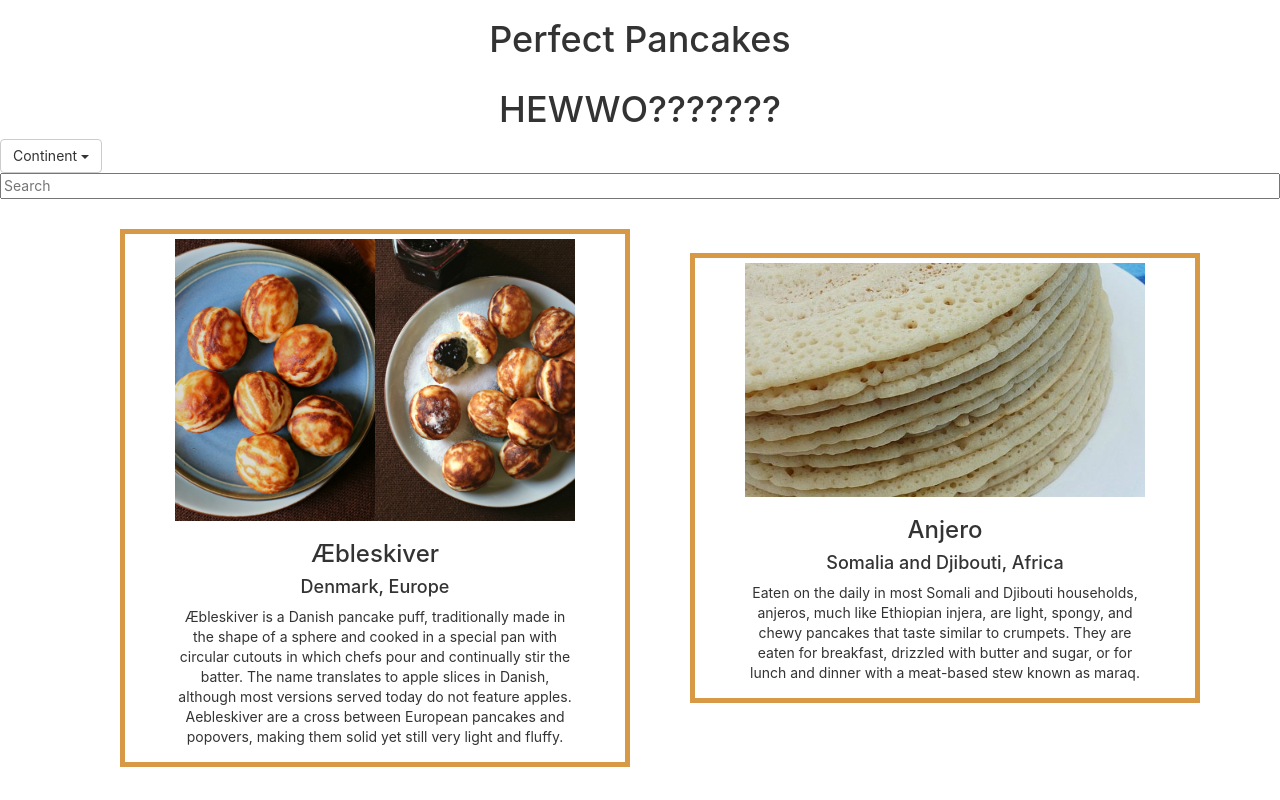
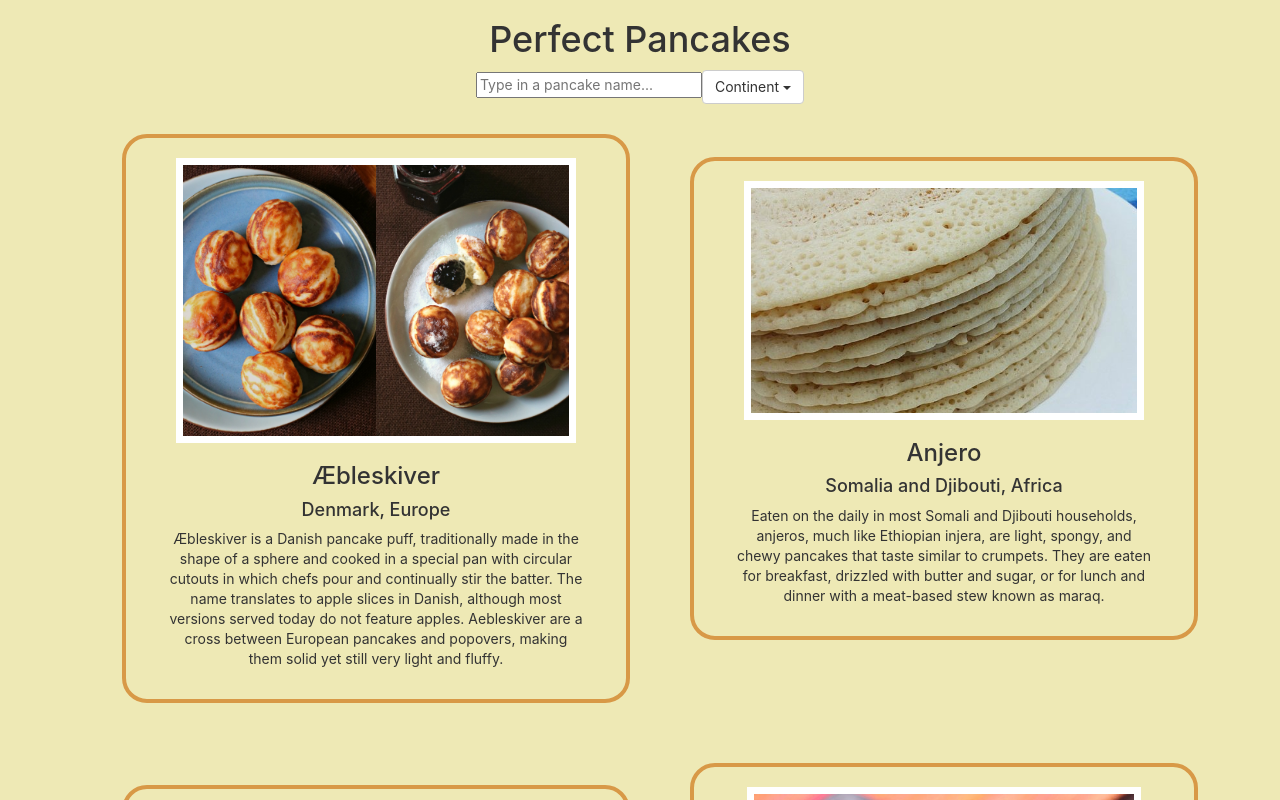
Before and after one commit to kimdahey/perfect-pancakes, a React (Create React App) app: page / in a window 1280 px wide. Shown: the top 800 px of the page. Built offline with nearby package versions, Linux system fonts and the light colour scheme.

Commit message:
some html changes, fix index.html problem with github pages

```diff
--- a/src/App.css
+++ b/src/App.css
@@ -18,13 +18,14 @@
   color: white;
 }
 
-li {
+
+li#pan {
   margin: 30px;
   list-style-type: none;
   display: inline-flex;
-  flex: 1;
   list-style-position: inside;
-  border: 5px solid #D89947;
+  border: 4px solid #D89947;
+  border-radius: 25px;
 }
 
 ul {
@@ -32,20 +33,31 @@ ul {
 }
 
 img {
+  border: 7px solid white;
   max-width: 400px;
   max-height: 300px;
 }
 
+.continentDropdown {
+  text-align: center;
+  margin: 0 auto;
+}
+
 .filtered-list {
-  text-align: center;
   display: grid;
 
 }
 
 .pancake {
-  padding: 5px 50px;
+  padding: 20px 40px;
   max-width: 500px;
   text-align: center;
+}
+
+.searcher {
+  max-width: 500px;
+  text-align: center;
+  margin: 0 auto;
 }
 
 .App-link {
--- a/src/FilteredList.jsx
+++ b/src/FilteredList.jsx
@@ -38,8 +38,10 @@ class FilteredList extends Component {
     render() {
         return (
             <div className="filtered-list">
-                <h1>HEWWO???????</h1>
-                <DropdownButton id="continentDropdown" title={"Continent"}>
+                <div class="searcher">
+                <input type="text" placeholder="Type in a pancake name..." onChange={this.onSearch} />
+
+                <DropdownButton class="continentDropdown" id="continentDropdown" title={"Continent"}>
                     <MenuItem eventKey="All" onSelect={this.selectDropdown}>All</MenuItem>
                     <MenuItem eventKey="The Americas" onSelect={this.selectDropdown}>The Americas</MenuItem>
                     <MenuItem eventKey="Europe" onSelect={this.selectDropdown}>Europe</MenuItem>
@@ -47,13 +49,8 @@ class FilteredList extends Component {
                     <MenuItem eventKey="Asia/Pacific Region" onSelect={this.selectDropdown}>Asia/Pacific Region</MenuItem>
                     <MenuItem eventKey="Europe" onSelect={this.selectDropdown}>Europe</MenuItem>
                 </DropdownButton>
-                <input type="text" placeholder="Search" onChange={this.onSearch} />
-                {/*
-                Here we are taking the items property (which is the list
-                    of pancakes), filtering the content to match the search
-                    word, then passing the filtered produce into the List
-                    component.
-                */}
+                </div>
+
                 <List className="list" items={this.props.items.sort((a, b) => a.name.localeCompare(b.name)).filter(this.filterItem)} />
             </div>
         )
--- a/src/List.jsx
+++ b/src/List.jsx
@@ -16,7 +16,7 @@ class List extends Component {
         */
 
         const items = this.props.items.map(item => {
-            return <li key={item.name}><Pancake item={item} /></li>
+            return <li id="pan" key={item.name}><Pancake item={item} /></li>
         });
 
         return items;
--- a/src/index.css
+++ b/src/index.css
@@ -1,4 +1,5 @@
 body {
+  background-color: #EEE9B5;
   margin: 0;
   padding: 0;
   font-family: -apple-system, BlinkMacSystemFont, "Segoe UI", "Roboto", "Oxygen",
```
Also changed, not shown: index.html (renamed from public/index.html).
